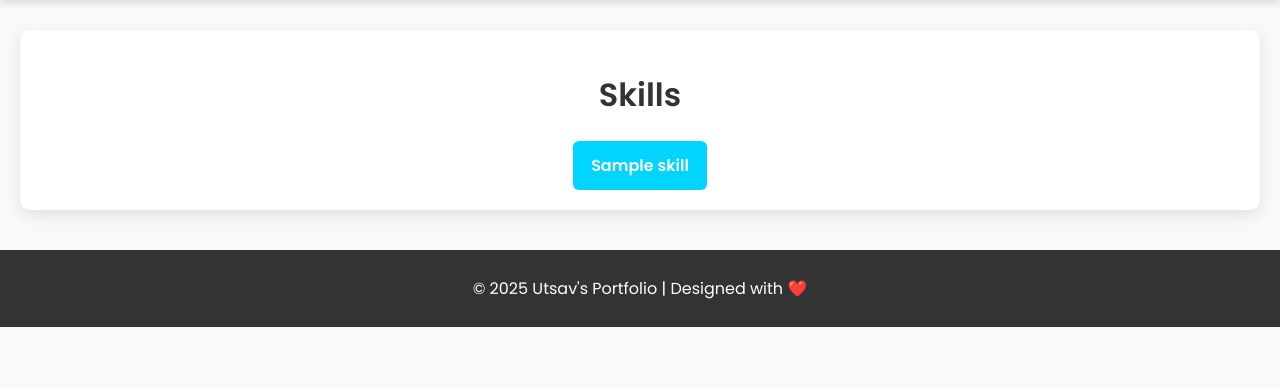
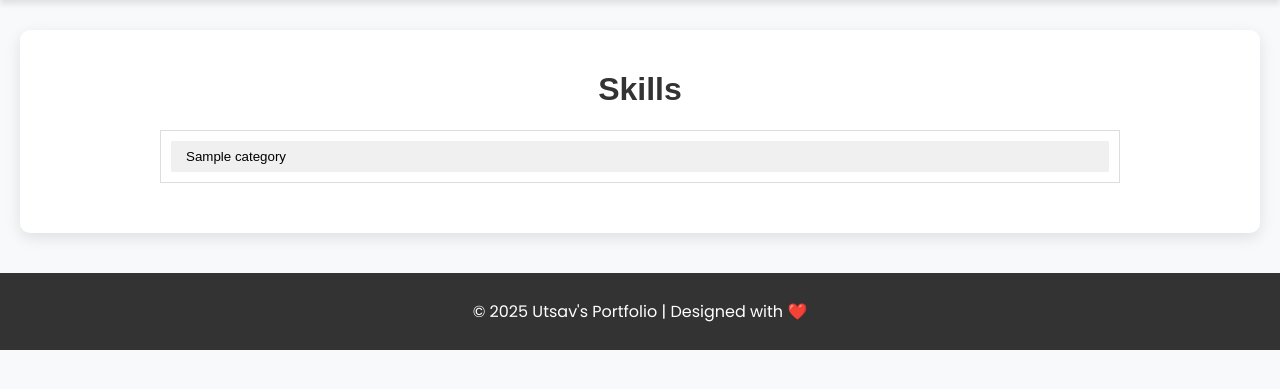
Before and after one commit to utsavnetops/main-flask-k8s, a Flask app: template templates/skills.html in a window 1280 px wide. Shown: the part 135-524 px from the top of the page. Run offline with Flask 3, Linux system fonts and the light colour scheme; the template is opened without the code that fills it: most values are stand-ins (such as "Sample title", 1, 10 or a date in 2020).

Commit message:
skillspage updated

```diff
--- a/static/styles.css
+++ b/static/styles.css
@@ -98,8 +98,46 @@ body {
     background: #0056b3;
     transform: scale(1.05);
 }
+.section {
+    width: 80%;
+    margin: 20px auto;
+    font-family: sans-serif;
+}
 
 .skills {
+    display: flex;
+    flex-direction: column;
+}
+
+.category {
+    margin-bottom: 10px;
+    border: 1px solid #ddd;
+    padding: 10px;
+}
+
+.category-button {
+    background-color: #f0f0f0;
+    border: none;
+    padding: 8px 15px;
+    cursor: pointer;
+    width: 100%;
+    text-align: left;
+}
+
+.skill-list {
+    display: none;
+    padding-left: 20px;
+    margin-top: 5px;
+}
+
+.skill-list.show {
+    display: block;
+}
+
+.skill {
+    margin-bottom: 5px;
+}
+/* .skills {
     display: flex;
     flex-wrap: wrap;
     justify-content: center;
@@ -113,7 +151,7 @@ body {
     padding: 12px 18px;
     border-radius: 6px;
     font-weight: bold;
-}
+} */
 
 .timeline {
     list-style: none;
--- a/templates/skills.html
+++ b/templates/skills.html
@@ -4,9 +4,28 @@
     <div class="section">
         <h1>Skills</h1>
         <div class="skills">
-            {% for skill in skills %}
-            <div class="skill"> {{ skill.skill}} </div>
+            {% for category_data in skills %}
+                <div class="category">
+                    <button class="category-button">{{ category_data.category }}</button>
+                    <div class="skill-list">
+                        {% for skill in category_data.skills %}
+                            <div class="skill">{{ skill }}</div>
+                        {% endfor %}
+                    </div>
+                </div>
             {% endfor %}
         </div>
     </div>
+    <script>
+        document.addEventListener('DOMContentLoaded', function() {
+            const categoryButtons = document.querySelectorAll('.category-button');
+
+            categoryButtons.forEach(button => {
+                button.addEventListener('click', function() {
+                    const skillList = this.nextElementSibling;
+                    skillList.classList.toggle('show');
+                });
+            });
+        });
+    </script>
 {% endblock %}
```
